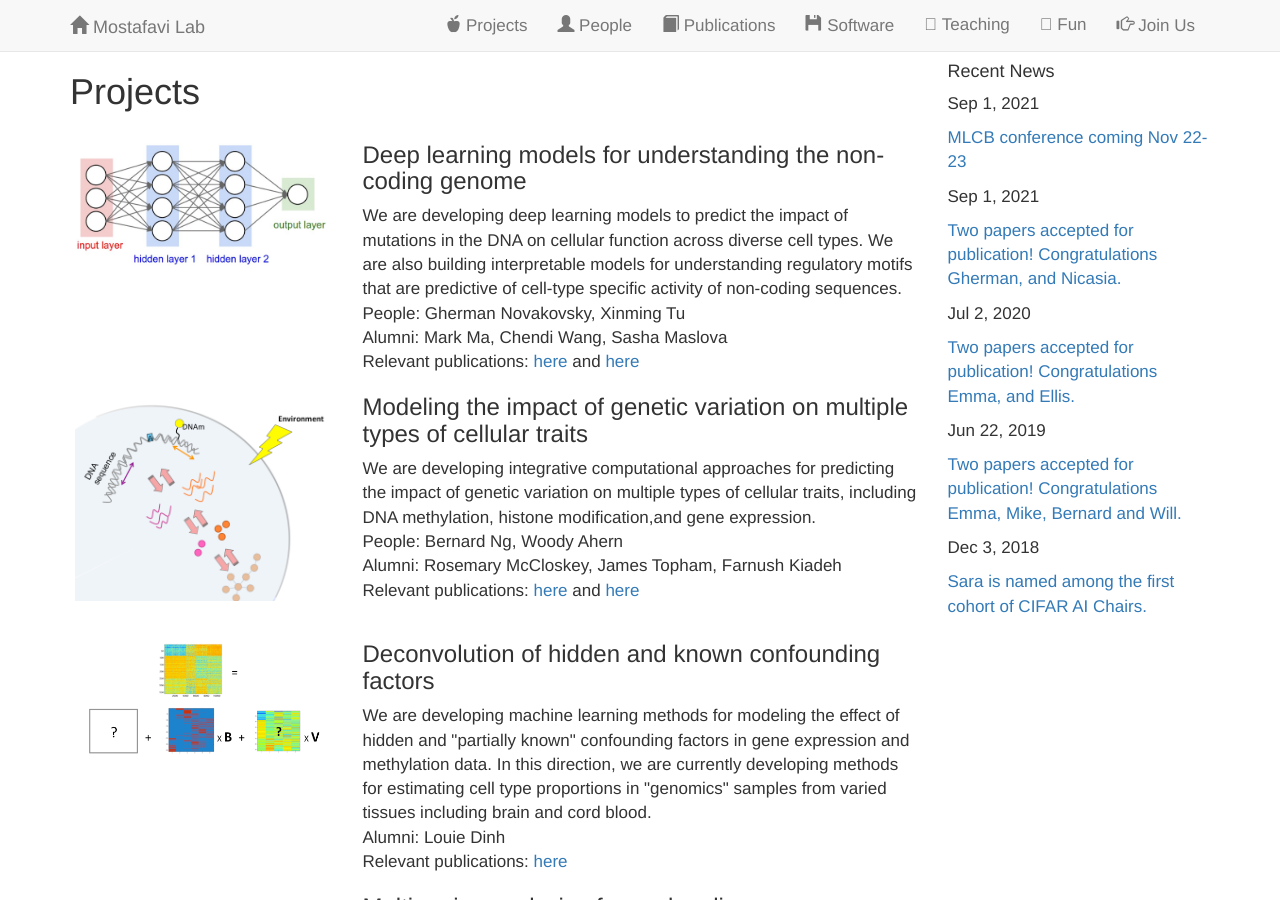
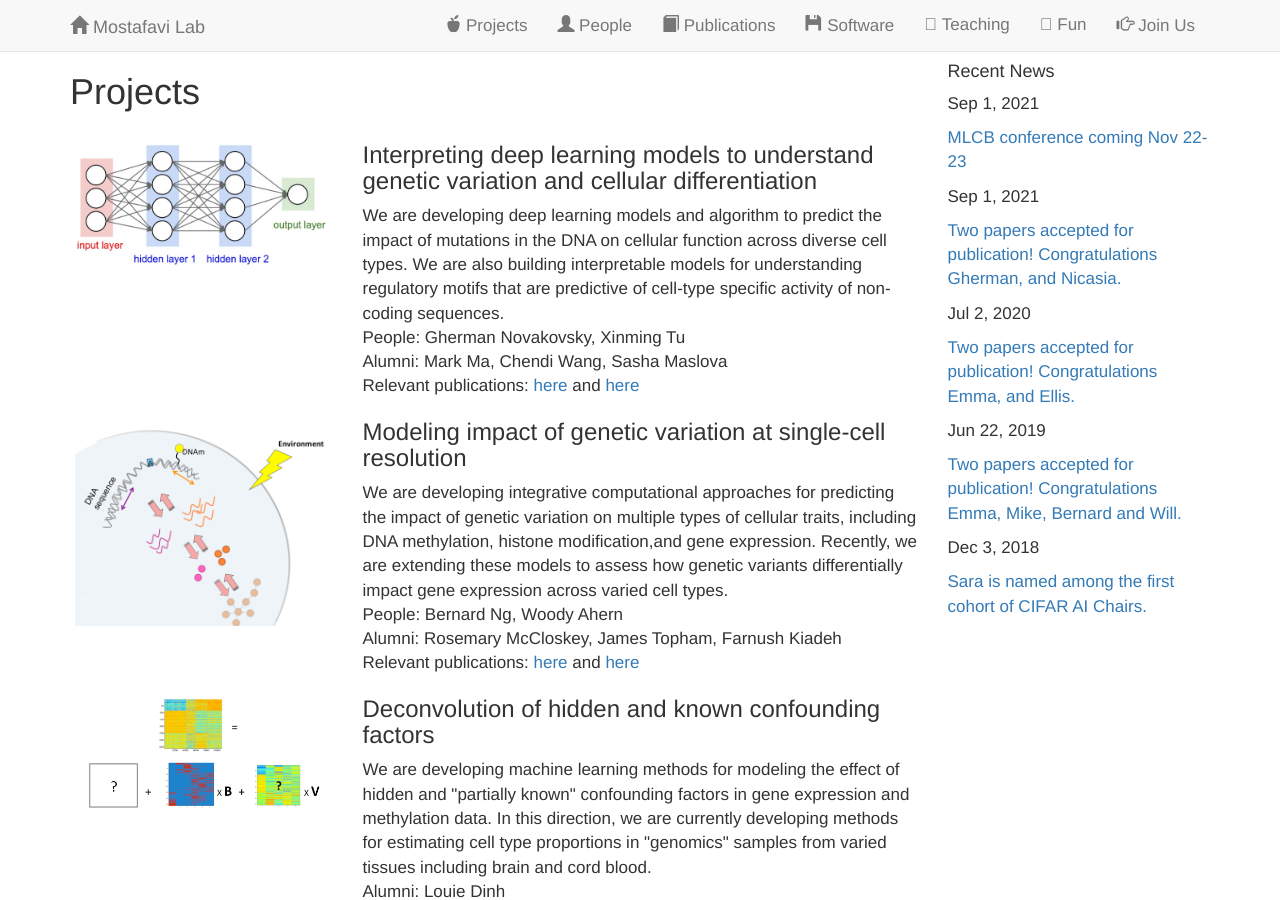
Before and after one commit to saramostafavi/saramostafavi.github.io, a Jekyll site: the page built from projects.html, in a window 1280 px wide and 900 px high. Built offline with Jekyll 4.4.1, drawn with Linux system fonts in a browser that asks for light colours; nearby versions of some CDN libraries; a style sheet for code colours, icons or effects is not loaded.

Commit message:
Update projects.html

```diff
--- a/projects.html
+++ b/projects.html
@@ -8,9 +8,9 @@ layout: page
         <img class="img-responsive" alt="Project 1 illustration" src="../images/projectDL.png"/ Align="Left">
     </div>
     <div class="col-md-8">
-        <h3 class="heading">Deep learning models for understanding the non-coding genome</h3>
+        <h3 class="heading">Interpreting deep learning models to understand genetic variation and cellular differentiation</h3>
         <div class="content">
-            We are developing deep learning models to predict the impact of mutations in the DNA on cellular function across diverse cell types. We are also building interpretable models for understanding regulatory motifs that are predictive of cell-type specific activity of non-coding sequences.
+            We are developing deep learning models and algorithm to predict the impact of mutations in the DNA on cellular function across diverse cell types. We are also building interpretable models for understanding regulatory motifs that are predictive of cell-type specific activity of non-coding sequences.
 
             <br>
             People: Gherman Novakovsky, Xinming Tu
@@ -28,10 +28,10 @@ layout: page
         <img class="img-responsive" alt="Project 1 illustration" src="../images/project1.png"/ Align="Left">
     </div>
     <div class="col-md-8">
-        <h3 class="heading">Modeling the impact of genetic variation on multiple types of cellular traits</h3>
+        <h3 class="heading">Modeling impact of genetic variation at single-cell resolution</h3>
         <div class="content">
             We are developing integrative computational approaches for predicting the impact of genetic variation
-            on multiple types of cellular traits, including DNA methylation, histone modification,and gene expression.
+            on multiple types of cellular traits, including DNA methylation, histone modification,and gene expression. Recently, we are extending these models to assess how genetic variants differentially impact gene expression across varied cell types.
 
             <br>
             People: Bernard Ng, Woody Ahern
```
